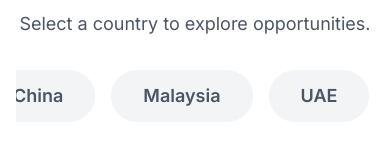
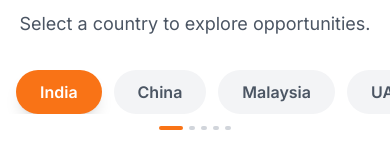
Before and after one commit to anoexpected/ripec, a Next.js app: page /destinations in a window 390 px wide. Shown: the part 230-398 px from the top of the page. Built offline with nearby package versions, Linux system fonts and the light colour scheme; no server answers.

Commit message:
style: improve layout and styling of country switcher tabs and add scroll indicator for mobile in destinations page

```diff
--- a/app/destinations/page.tsx
+++ b/app/destinations/page.tsx
@@ -128,13 +128,14 @@ function DestinationsContent() {
                 </div>
 
                 {/* Country Switcher Tabs */}
-                <div className="flex justify-center mb-12 overflow-x-auto scrollbar-hide">
-                    <div className="flex gap-4 px-4">
+                <div className="mb-12">
+                    <div className="overflow-x-auto scrollbar-hide -mx-4 px-4 sm:mx-0 sm:px-0">
+                        <div className="flex gap-3 sm:gap-4 justify-start sm:justify-center min-w-max sm:min-w-0">
                             {Object.keys(countries).map((key) => (
                                 <button
                                     key={key}
                                     onClick={() => setActiveTab(key)}
-                                className={`px-8 py-3 rounded-full font-semibold text-lg transition-all duration-300 whitespace-nowrap ${activeTab === key
+                                    className={`px-6 py-2.5 sm:px-8 sm:py-3 rounded-full font-semibold text-base sm:text-lg transition-all duration-300 whitespace-nowrap flex-shrink-0 ${activeTab === key
                                         ? "bg-orange-500 text-white shadow-lg"
                                         : "bg-gray-100 text-gray-600 hover:bg-gray-200"
                                         }`}
@@ -142,6 +143,19 @@ function DestinationsContent() {
                                     {countries[key as keyof typeof countries].name}
                                 </button>
                             ))}
+                        </div>
+                    </div>
+                    {/* Scroll indicator hint for mobile */}
+                    <div className="flex sm:hidden justify-center mt-3">
+                        <div className="flex gap-1.5">
+                            {Object.keys(countries).map((key, index) => (
+                                <div
+                                    key={key}
+                                    className={`h-1 rounded-full transition-all duration-300 ${activeTab === key ? "w-6 bg-orange-500" : "w-1.5 bg-gray-300"
+                                        }`}
+                                />
+                            ))}
+                        </div>
                     </div>
                 </div>
             </div>
--- a/components/home/StudentVoices.tsx
+++ b/components/home/StudentVoices.tsx
@@ -193,10 +193,11 @@ export default function StudentVoices() {
                         {/* YouTube Embed */}
                         <iframe
                             className="w-full h-full rounded-xl shadow-2xl"
-                            src={`https://www.youtube.com/embed/${activeVideo}?autoplay=1`}
+                            src={`https://www.youtube.com/embed/${activeVideo}?autoplay=1&rel=0&modestbranding=1`}
                             title="Student Testimonial"
-                            allow="accelerometer; autoplay; clipboard-write; encrypted-media; gyroscope; picture-in-picture"
+                            allow="accelerometer; autoplay; clipboard-write; encrypted-media; gyroscope; picture-in-picture; web-share"
                             allowFullScreen
+                            frameBorder="0"
                         ></iframe>
                     </div>
                 </div>
```
Lines whose indentation alone changed are shown as unchanged.
